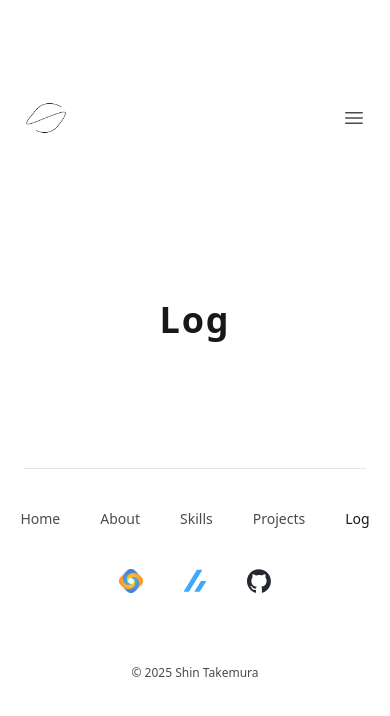
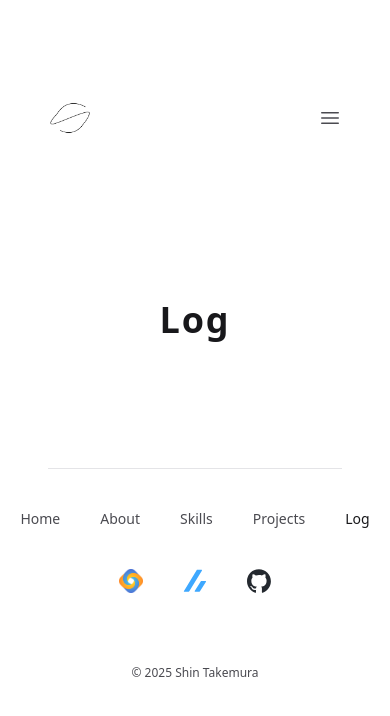
Before and after one commit to shikano35/portfolio-2024, a Next.js app: page /log in a window 390 px wide. Shown: the top 716 px of the page. Built offline with nearby package versions, Linux system fonts and the light colour scheme.

Commit message:
style: Container Component

```diff
--- a/src/components/Container/index.tsx
+++ b/src/components/Container/index.tsx
@@ -15,7 +15,7 @@ export function Container<T extends ElementType = "div">({
   const Component = as || "div";
 
   return (
-    <Component className={cn("mx-auto max-w-5xl px-6 lg:px-12", className)}>
+    <Component className={cn("mx-auto max-w-5xl px-12", className)}>
       {children}
     </Component>
   );
```
